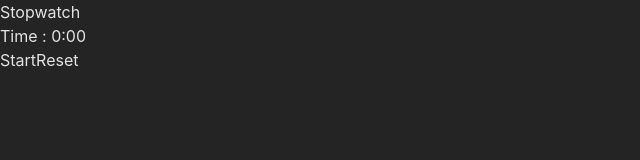
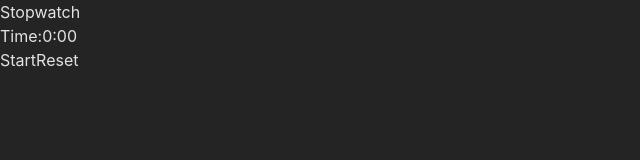
Before and after one commit to yuvidew/xstopwatch, a React (Vite) app: page / in a window 1280 px wide. Shown: the top 160 px of the page, without its empty margins (0-640 px from the left). Built offline with nearby package versions, Linux system fonts and the light colour scheme.

Commit message:
update the stopwatch

```diff
--- a/src/App.jsx
+++ b/src/App.jsx
@@ -11,7 +11,7 @@ const App = () => {
       if(isRunning){
         intervalId = setInterval(() => {
           setElapsedTime(prev => prev + 1)
-        } , 100)
+        } , 2000)
       }else{
         clearInterval(intervalId)
       }
@@ -45,7 +45,7 @@ const App = () => {
       <section className=' h-[70vh] flex items-center justify-center'>
         <div className=' w-[40%] m-auto text-center'>
           <h1 className=' text-[2rem] mb-5'>Stopwatch</h1>
-          <p>Time : {formatTime(elapsedTime)}</p>
+          <p>Time:{formatTime(elapsedTime)}</p>
           <div className=' flex items-start justify-center gap-3 mt-[1rem]'>
           {!isRunning ? (
 
```
